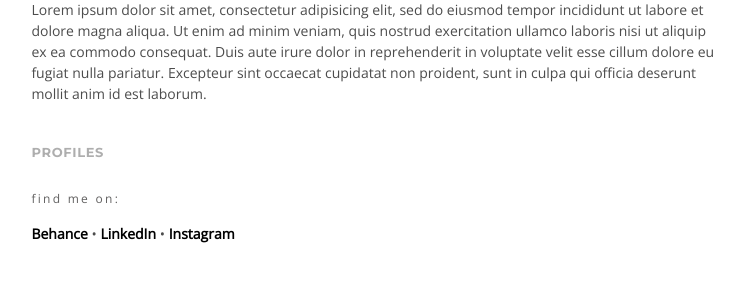
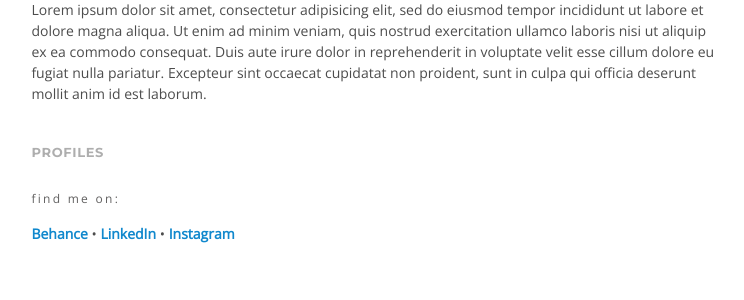
Before and after one commit to mohamedturki/karolin, a Django app: page /about/ in a window 1280 px wide. Shown: the part 356-656 px from the top of the page, without its empty margins (263-1007 px from the left). Run offline with Django 3.2, Linux system fonts and the light colour scheme; parts of the project's set-up code (start-up, migrations or seed data) failed here and were passed over; some libraries are stand-ins or nearby versions.

Commit message:
Update Markdown links colors

```diff
--- a/web/portfolio/static/portfolio/styles/styles.css
+++ b/web/portfolio/static/portfolio/styles/styles.css
@@ -444,7 +444,10 @@ body {
     max-width: 100%;
 }
 
-.project-detail-markdown a {}
+.project-detail-markdown a {
+    color: #1088cd;
+    text-decoration: none;
+}
 
 .profile-link {
     font-weight: 600;
```
